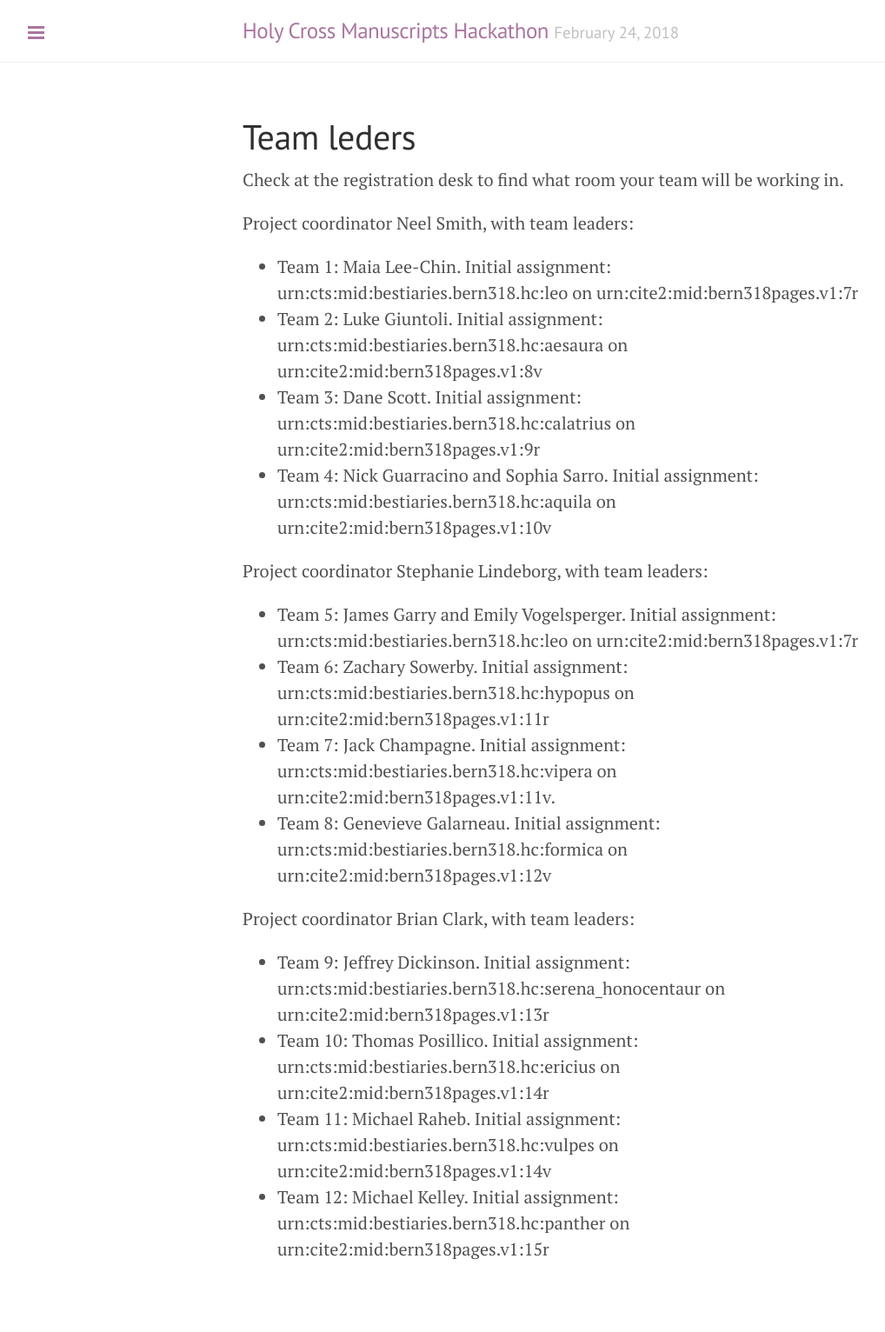
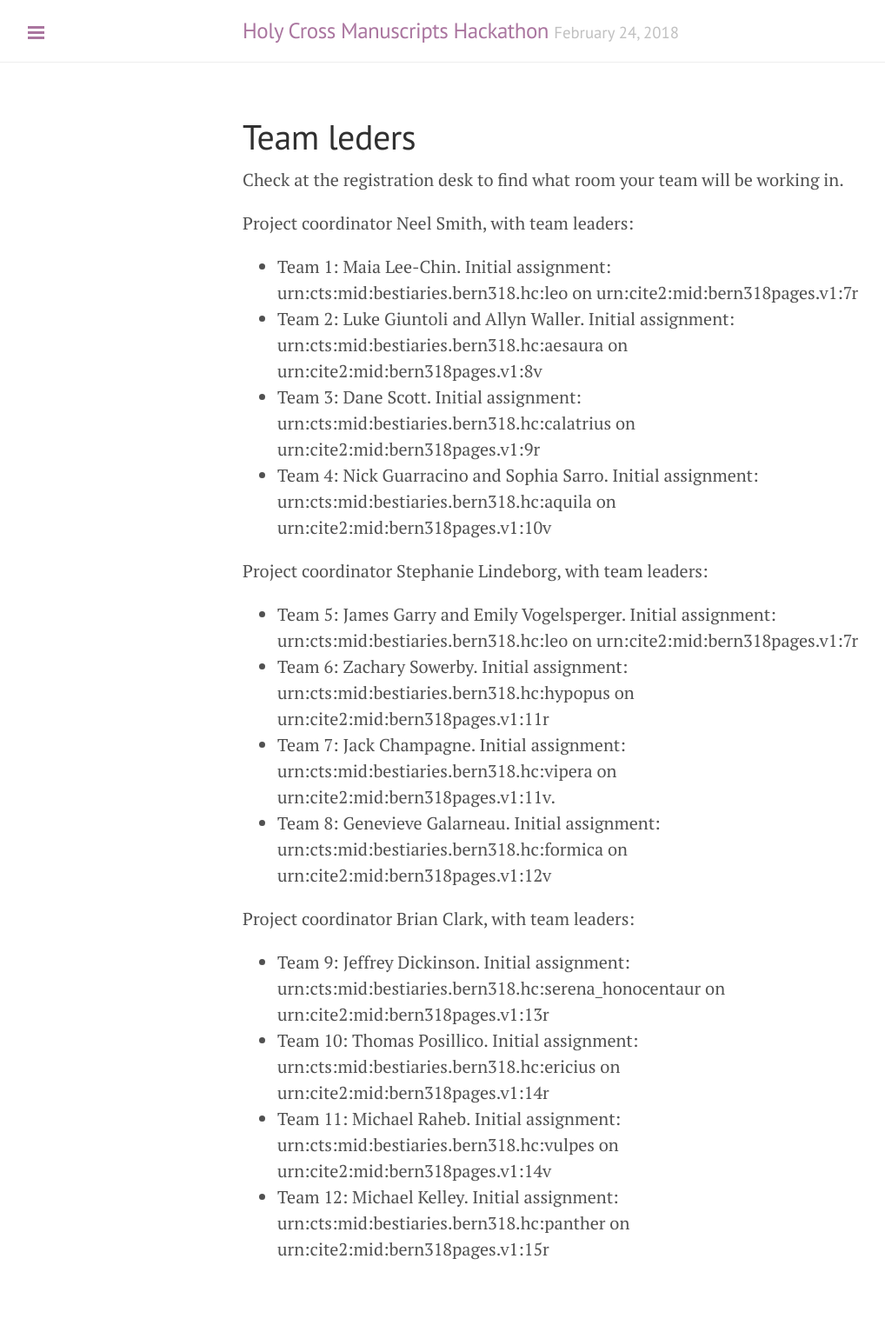
Before and after one commit to HCMID/ms-hackathon-2018, a Jekyll site: the page built from docs/teamleaders.md, in a window 1280 px wide. Shown: the whole page at 87% size, without its empty margins (1-1019 px from the left). Built offline with Jekyll 4.4.1, drawn with Linux system fonts in a browser that asks for light colours.

Commit message:
Add name

```diff
--- a/docs/teamleaders.md
+++ b/docs/teamleaders.md
@@ -9,7 +9,7 @@ Check at the registration desk to find what room your team will be working in.
 Project coordinator  Neel Smith, with team leaders:
 
 -   Team 1:  Maia Lee-Chin.  Initial assignment:  urn:cts:mid:bestiaries.bern318.hc:leo on urn:cite2:mid:bern318pages.v1:7r
--   Team 2:  Luke Giuntoli.   Initial assignment:  urn:cts:mid:bestiaries.bern318.hc:aesaura on urn:cite2:mid:bern318pages.v1:8v
+-   Team 2:  Luke Giuntoli and Allyn Waller.   Initial assignment:  urn:cts:mid:bestiaries.bern318.hc:aesaura on urn:cite2:mid:bern318pages.v1:8v
 -   Team 3:  Dane Scott.   Initial assignment:  urn:cts:mid:bestiaries.bern318.hc:calatrius on urn:cite2:mid:bern318pages.v1:9r
 -   Team 4:  Nick Guarracino and Sophia Sarro.   Initial assignment:  urn:cts:mid:bestiaries.bern318.hc:aquila on urn:cite2:mid:bern318pages.v1:10v
 
```
